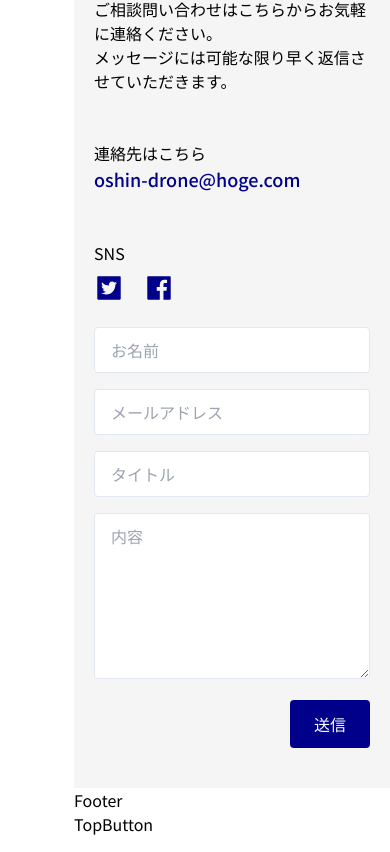
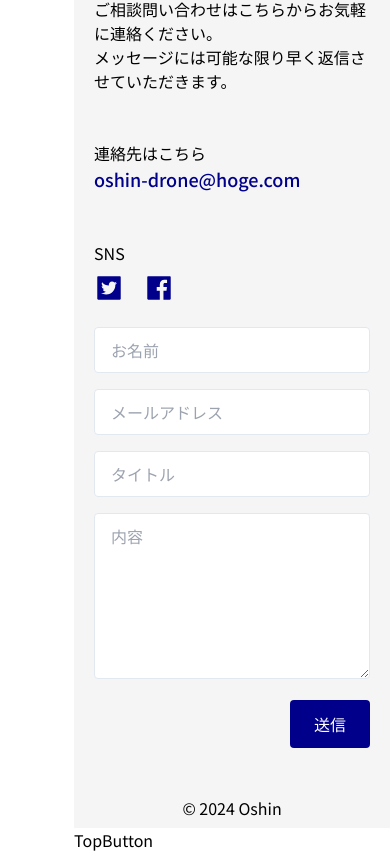
Before and after one commit to shingoasou-0804/oshin-portfolio, a Next.js app in the folder src/: page / in a window 390 px wide. Shown: the part 6548-7400 px from the top of the page. Built offline with nearby package versions, Linux system fonts and the light colour scheme.

Commit message:
add footer styling

```diff
--- a/src/components/Footer.js
+++ b/src/components/Footer.js
@@ -2,7 +2,11 @@ import React from 'react'
 
 function Footer() {
   return (
-    <div>Footer</div>
+    <div className='w-full text-center bg-whitesmoke py-2 md:hidden'>
+      <p>
+        © 2024 Oshin
+      </p>
+    </div>
   )
 }
 
```
